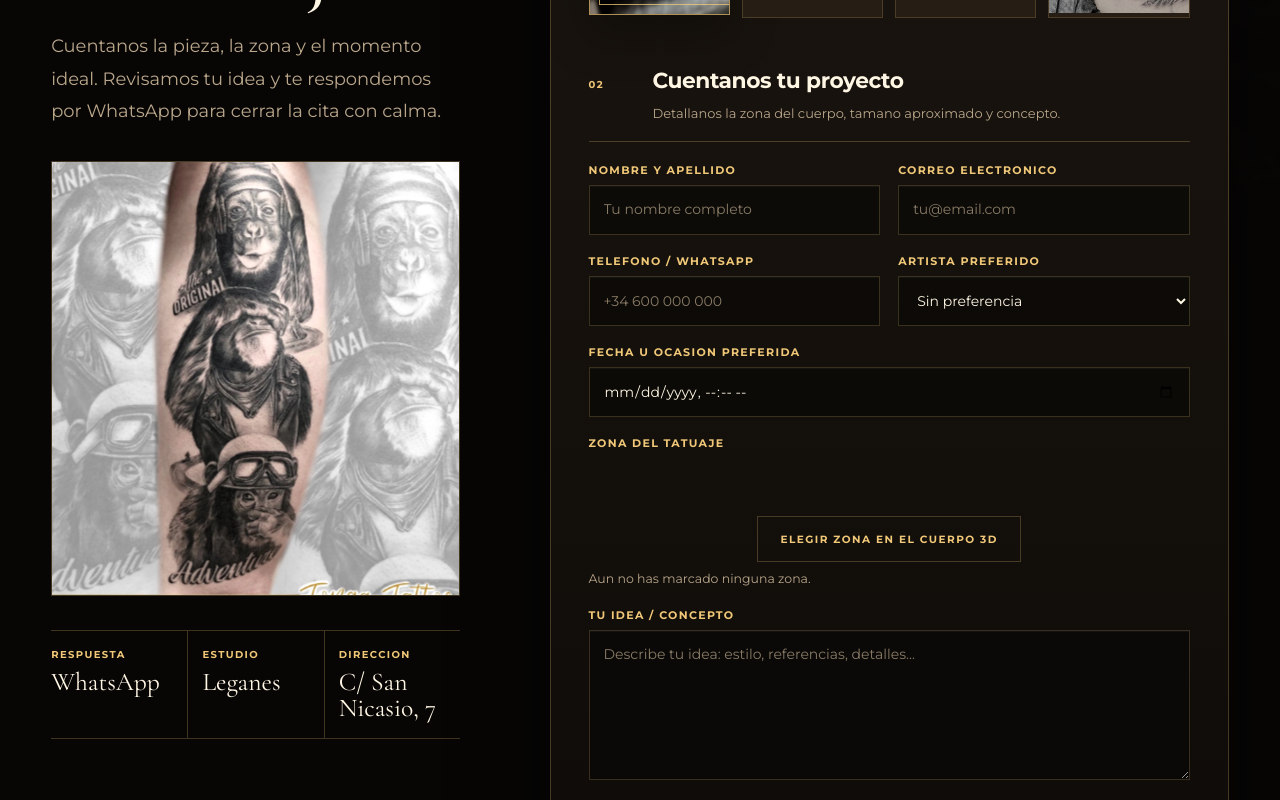
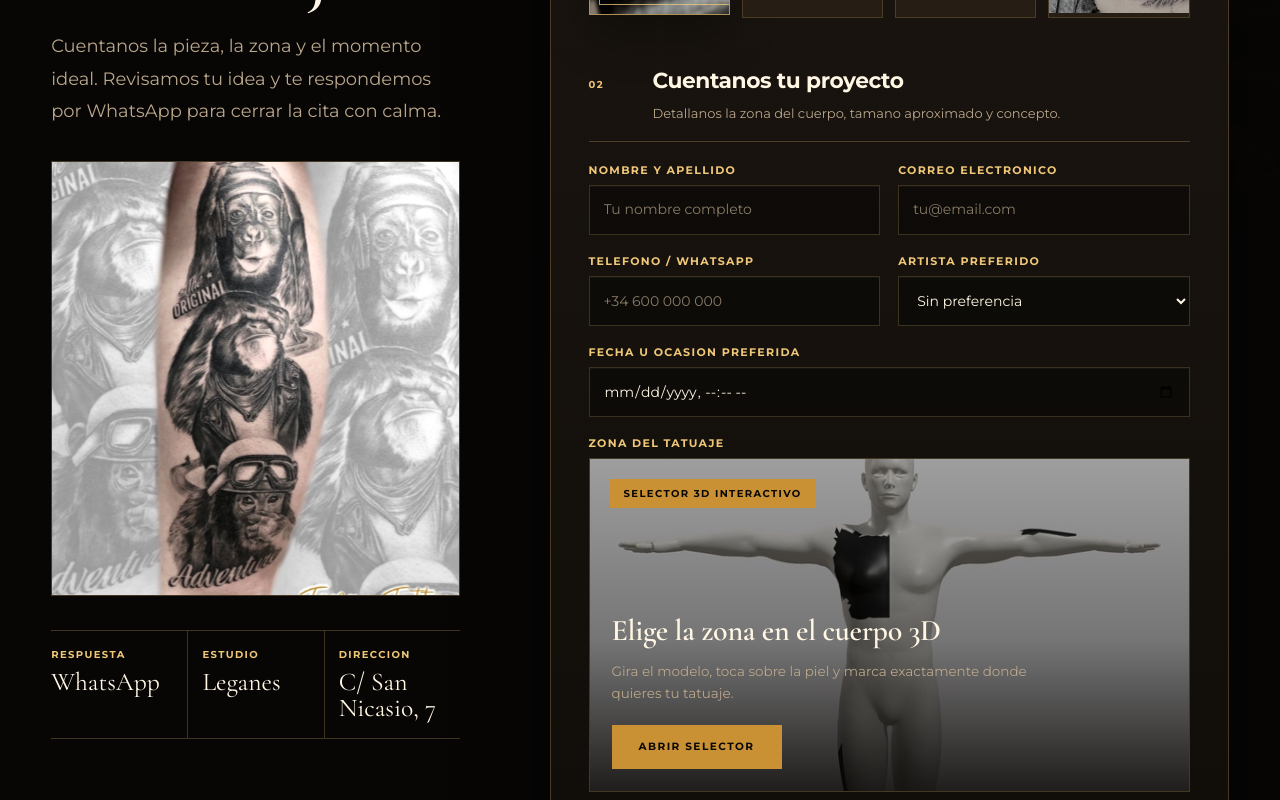
Before and after one commit to marcosAlvarezCalabria/tongaleganes, a Next.js app: page /book in a window 1280 px wide. Shown: the part 540-1340 px from the top of the page. Built offline with nearby package versions, Linux system fonts and the light colour scheme.

Commit message:
Dar protagonismo al selector de zona 3D: poster grande + spinner de carga

```diff
--- a/app/(public)/book/BookingForm.tsx
+++ b/app/(public)/book/BookingForm.tsx
@@ -52,6 +52,7 @@ export function BookingForm() {
   const [submitting, setSubmitting] = useState(false);
   const [message, setMessage] = useState<{ ok: boolean; text: string } | null>(null);
   const [zona, setZona] = useState<ZonaSeleccion | null>(null);
+  const [zoneLoading, setZoneLoading] = useState(false);
 
   useEffect(() => {
     function onZonas(event: Event) {
@@ -63,10 +64,12 @@ export function BookingForm() {
   }, []);
 
   function openZoneSelector() {
+    setZoneLoading(true);
     const params = new URLSearchParams({ modo: "form" });
     if (zona?.ids.length) params.set("sel", zona.ids.join(","));
     if (zona?.cuerpo) params.set("cuerpo", zona.cuerpo);
     window.TattooReserva?.open({ src: `/reserva/index.html?${params.toString()}` });
+    window.setTimeout(() => setZoneLoading(false), 900);
   }
 
   function submit(event: FormEvent<HTMLFormElement>) {
@@ -177,8 +180,31 @@ export function BookingForm() {
           </div>
           <div className="form-field full-width booking-zone-field">
             <label>Zona del tatuaje</label>
-            <button type="button" className="button button-outline booking-zone-button" onClick={openZoneSelector}>
-              {zona?.zonas.length ? "Cambiar zona en el cuerpo 3D" : "Elegir zona en el cuerpo 3D"}
+            <button
+              type="button"
+              className={`booking-zone-poster ${zoneLoading ? "is-loading" : ""}`}
+              onClick={openZoneSelector}
+              aria-label={zona?.zonas.length ? "Cambiar la zona marcada en el cuerpo 3D" : "Elegir la zona del tatuaje en el cuerpo 3D"}
+            >
+              <Image
+                src="/reserva/preview.jpg"
+                alt=""
+                width={640}
+                height={680}
+                className="booking-zone-poster-img"
+                loading="lazy"
+                decoding="async"
+                unoptimized
+              />
+              <span className="booking-zone-poster-scrim" aria-hidden="true" />
+              <span className="booking-zone-poster-badge">Selector 3D interactivo</span>
+              <span className="booking-zone-poster-copy">
+                <strong>{zona?.zonas.length ? "Cambiar zona en el cuerpo 3D" : "Elige la zona en el cuerpo 3D"}</strong>
+                <span>Gira el modelo, toca sobre la piel y marca exactamente donde quieres tu tatuaje.</span>
+              </span>
+              <span className="booking-zone-poster-cta">
+                {zoneLoading ? <span className="booking-zone-spinner" aria-hidden="true" /> : "Abrir selector"}
+              </span>
             </button>
             <div className="booking-zone-tags" aria-live="polite">
               {zona?.zonas.length ? (
--- a/app/globals.css
+++ b/app/globals.css
@@ -1537,6 +1537,117 @@ footer span { justify-self: end; color: var(--muted); font-size: 10px; letter-sp
   background: var(--book-metal);
   color: #090705;
 }
+
+.booking-zone-poster {
+  position: relative;
+  display: block;
+  width: 100%;
+  min-height: 260px;
+  padding: 0;
+  overflow: hidden;
+  text-align: left;
+  border: 1px solid var(--book-line-night);
+  background: #0c0a08;
+  cursor: pointer;
+  transition: border-color 220ms ease, transform 220ms cubic-bezier(.16,1,.3,1);
+}
+.booking-zone-poster:hover,
+.booking-zone-poster:focus-visible {
+  border-color: var(--book-metal);
+  transform: translateY(-2px);
+}
+.booking-zone-poster:focus-visible { outline: 2px solid var(--book-metal); outline-offset: 2px; }
+.booking-zone-poster-img {
+  position: absolute;
+  inset: 0;
+  width: 100%;
+  height: 100%;
+  object-fit: cover;
+  object-position: center 18%;
+  filter: saturate(.85) contrast(1.08) brightness(.82);
+  transition: transform 500ms cubic-bezier(.16,1,.3,1), filter 300ms ease;
+}
+.booking-zone-poster:hover .booking-zone-poster-img { transform: scale(1.05); filter: saturate(.95) contrast(1.08) brightness(.9); }
+.booking-zone-poster-scrim {
+  position: absolute;
+  inset: 0;
+  background: linear-gradient(180deg, rgba(9,7,5,.2) 0%, rgba(9,7,5,.42) 55%, rgba(9,7,5,.88) 100%);
+}
+.booking-zone-poster-badge {
+  position: relative;
+  z-index: 2;
+  display: inline-flex;
+  margin: 20px 0 0 20px;
+  padding: 7px 14px;
+  background: var(--book-metal);
+  color: #090705;
+  font-size: 10px;
+  font-weight: 800;
+  letter-spacing: .14em;
+  text-transform: uppercase;
+}
+.booking-zone-poster-copy {
+  position: relative;
+  z-index: 2;
+  display: block;
+  margin-top: 100px;
+  padding: 0 22px;
+  color: var(--book-text);
+}
+.booking-zone-poster-copy strong {
+  display: block;
+  font-family: var(--font-display), serif;
+  font-size: clamp(22px, 3vw, 30px);
+  font-weight: 600;
+  letter-spacing: -.01em;
+}
+.booking-zone-poster-copy span {
+  display: block;
+  margin-top: 8px;
+  max-width: 420px;
+  color: var(--book-muted-night);
+  font-size: 13.5px;
+  line-height: 1.6;
+}
+.booking-zone-poster-cta {
+  position: relative;
+  z-index: 2;
+  display: inline-flex;
+  align-items: center;
+  justify-content: center;
+  min-width: 170px;
+  min-height: 44px;
+  margin: 20px 22px 22px;
+  padding: 0 20px;
+  background: var(--book-metal);
+  color: #090705;
+  font-size: 10.5px;
+  font-weight: 800;
+  letter-spacing: .14em;
+  text-transform: uppercase;
+  transition: background 200ms ease;
+}
+.booking-zone-poster:hover .booking-zone-poster-cta { background: var(--book-metal-soft); }
+.booking-zone-poster.is-loading .booking-zone-poster-cta { background: var(--book-metal-soft); cursor: wait; }
+.booking-zone-spinner {
+  width: 16px;
+  height: 16px;
+  border-radius: 50%;
+  border: 2px solid rgba(9,7,5,.3);
+  border-top-color: #090705;
+  animation: booking-zone-spin .7s linear infinite;
+}
+@keyframes booking-zone-spin { to { transform: rotate(360deg); } }
+@media (prefers-reduced-motion: reduce) {
+  .booking-zone-poster-img { transition: none; }
+  .booking-zone-poster:hover .booking-zone-poster-img { transform: none; }
+  .booking-zone-spinner { animation-duration: 1.4s; }
+}
+@media (max-width: 640px) {
+  .booking-zone-poster { min-height: 300px; }
+  .booking-zone-poster-copy { margin-top: 120px; }
+}
+
 .booking-zone-tags { display: flex; flex-wrap: wrap; gap: 8px; }
 .booking-zone-empty { font-size: 12.5px; }
 .book-page-studio .booking-zone-empty { color: var(--book-muted-night); }
--- a/public/tattoo-reserva.js
+++ b/public/tattoo-reserva.js
@@ -21,12 +21,37 @@
       frame = document.createElement('iframe');
       frame.title = 'Selector de zona del tatuaje';
       frame.allow = 'fullscreen';
-      frame.style.cssText = 'width:min(1280px,100%);height:min(860px,100%);border:0;border-radius:0;background:#fff;box-shadow:0 30px 80px rgba(0,0,0,.35)';
+      frame.style.cssText = 'width:min(1280px,100%);height:min(860px,100%);border:0;border-radius:0;background:#fff;box-shadow:0 30px 80px rgba(0,0,0,.35);opacity:0;transition:opacity .25s';
       overlay.appendChild(frame);
+
+      const spinnerWrap = document.createElement('div');
+      spinnerWrap.setAttribute('aria-hidden', 'true');
+      spinnerWrap.style.cssText = 'position:absolute;inset:0;display:grid;place-items:center;pointer-events:none';
+      const spinner = document.createElement('div');
+      spinner.style.cssText = 'width:44px;height:44px;border-radius:50%;border:3px solid rgba(207,137,23,.25);border-top-color:#cf8917;animation:tattoo-reserva-spin .8s linear infinite';
+      spinnerWrap.appendChild(spinner);
+      overlay.appendChild(spinnerWrap);
+      overlay.__spinner = spinnerWrap;
+
+      if (!document.getElementById('tattoo-reserva-spin-kf')) {
+        const kf = document.createElement('style');
+        kf.id = 'tattoo-reserva-spin-kf';
+        kf.textContent = '@keyframes tattoo-reserva-spin{to{transform:rotate(360deg)}}';
+        document.head.appendChild(kf);
+      }
+
+      frame.addEventListener('load', () => {
+        frame.style.opacity = '1';
+        if (overlay.__spinner) overlay.__spinner.style.opacity = '0';
+      });
       overlay.addEventListener('click', (e) => { if (e.target === overlay) close(); });
       document.body.appendChild(overlay);
     }
-    if (frame.getAttribute('src') !== src) frame.src = src;
+    if (frame.getAttribute('src') !== src) {
+      frame.style.opacity = '0';
+      if (overlay.__spinner) { overlay.__spinner.style.opacity = '1'; overlay.__spinner.style.transition = 'opacity .2s'; }
+      frame.src = src;
+    }
     overlay.style.display = 'grid';
     document.documentElement.style.overflow = 'hidden';
     requestAnimationFrame(() => { overlay.style.opacity = '1'; frame.focus(); });
```
Also changed, not shown: 1 other file (tests, documents, lock files or other folders).
